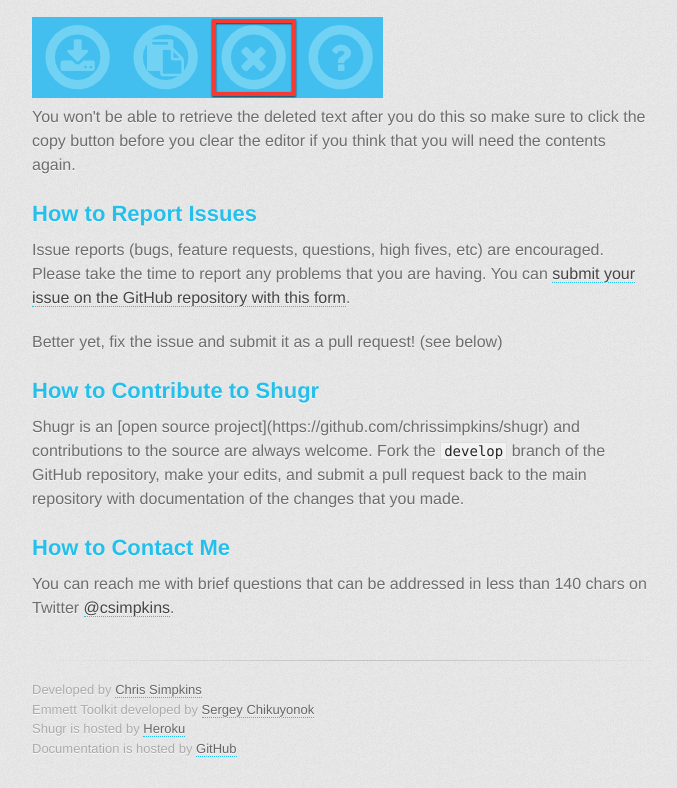
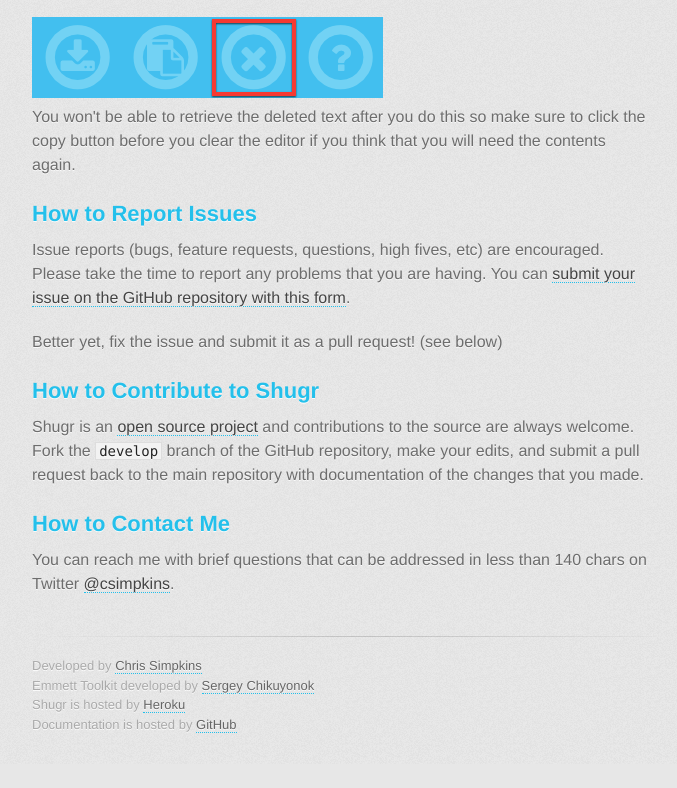
Before and after one commit to chrissimpkins/shugr, a plain HTML site: page index.html in a window 1280 px wide. Shown: the part 3749-4537 px from the top of the page, without its empty margins (298-975 px from the left). After the commit the page ends 4513 px from the top, so only its background shows below. Drawn offline with Linux system fonts and the light colour scheme.

Commit message:
Update index.html

```diff
--- a/index.html
+++ b/index.html
@@ -159,7 +159,7 @@
 <p>Better yet, fix the issue and submit it as a pull request! (see below)</p>
 
 <h2><a name="how-to-contribute" class="anchor" href="#how-to-contribute"><span class="octicon octicon-link"></span></a>How to Contribute to Shugr</h2>
-<p>Shugr is an [open source project](https://github.com/chrissimpkins/shugr) and contributions to the source are always welcome.  Fork the <code>develop</code> branch of the GitHub repository, make your edits, and submit a pull request back to the main repository with documentation of the changes that you made.</p>
+<p>Shugr is an <a href="https://github.com/chrissimpkins/shugr">open source project</a> and contributions to the source are always welcome.  Fork the <code>develop</code> branch of the GitHub repository, make your edits, and submit a pull request back to the main repository with documentation of the changes that you made.</p>
 
 <h2><a name="contact" class="anchor" href="#contact"><span class="octicon octicon-link"></span></a>How to Contact Me</h2>
 <p>You can reach me with brief questions that can be addressed in less than 140 chars on Twitter <a href="http://twitter.com/csimpkins">@csimpkins</a>.</p>
```
